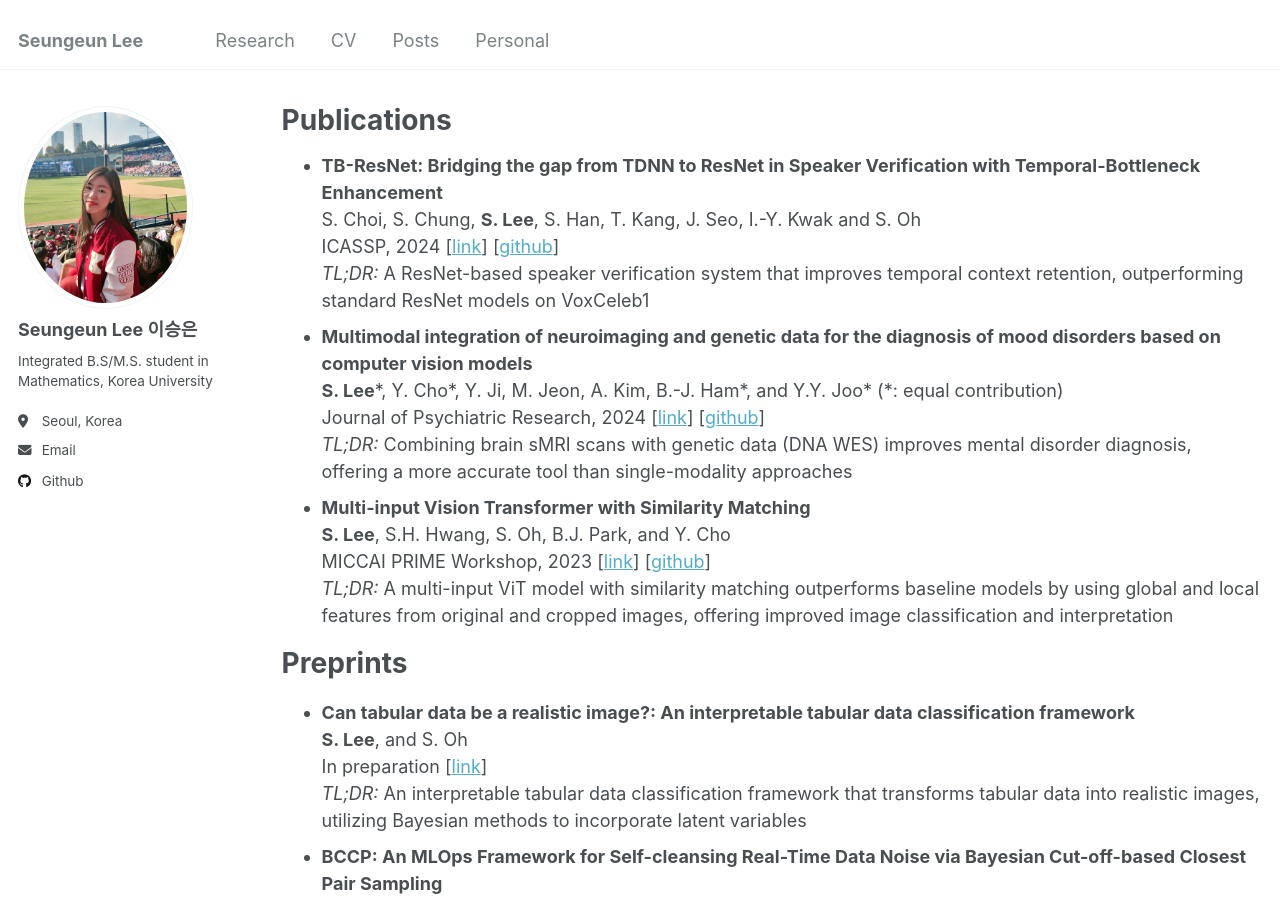
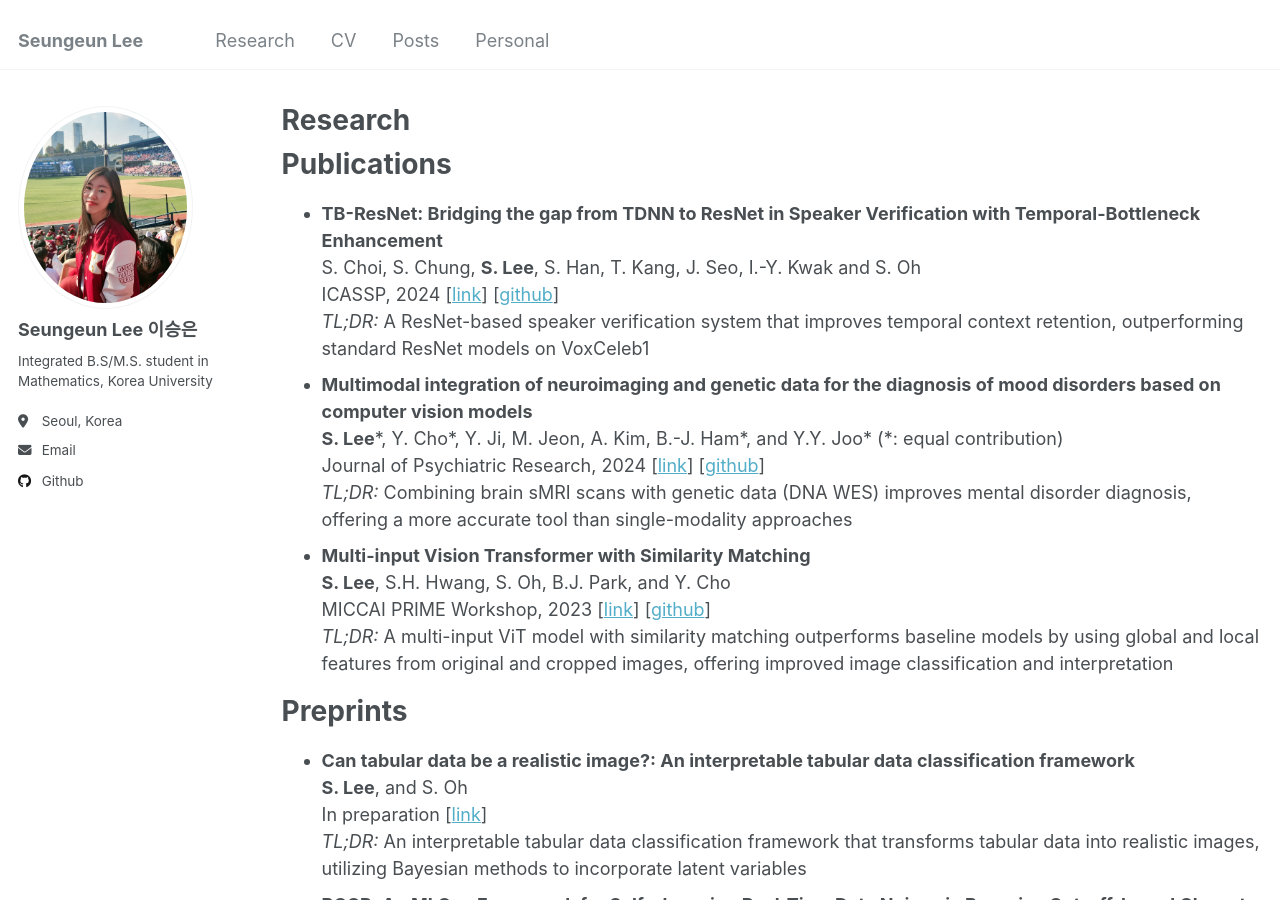
Before and after one commit to duneag2/duneag2.github.io, a Jekyll site: the page built from _pages/research.html, in a window 1280 px wide and 900 px high. Built offline with Jekyll 4.4.1, drawn with Linux system fonts in a browser that asks for light colours.

Commit message:
Update research.html

```diff
--- a/_pages/research.html
+++ b/_pages/research.html
@@ -1,9 +1,15 @@
 ---
 layout: archive
-title: "Publications"
+title: "Research"
 permalink: /research/
 author_profile: true
 ---
+
+<h1 style="display:none;">{{ page.title }}</h1>
+
+<h1>
+  Publications
+</h1>
 
 <ul>
   <li>
```
